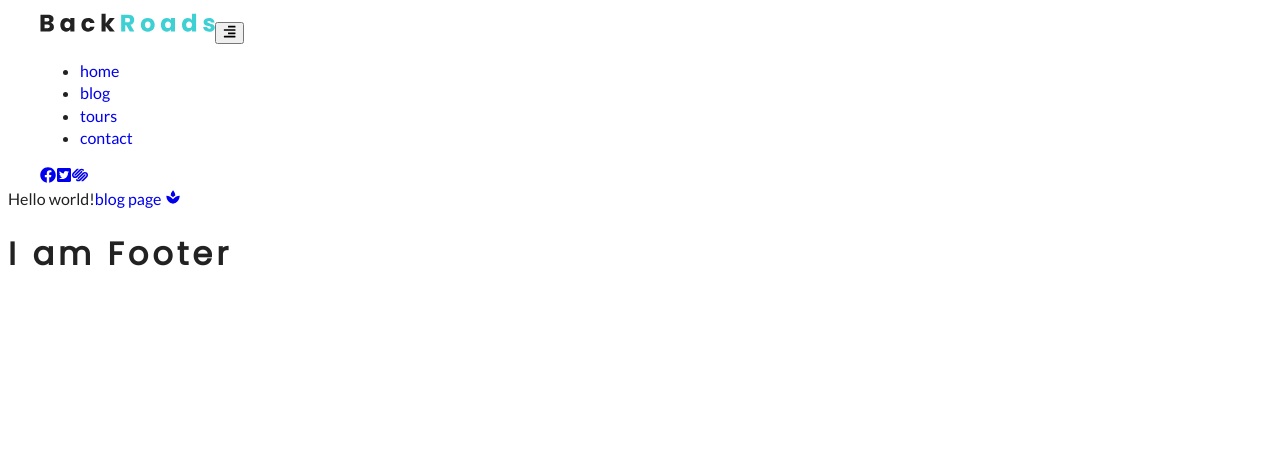
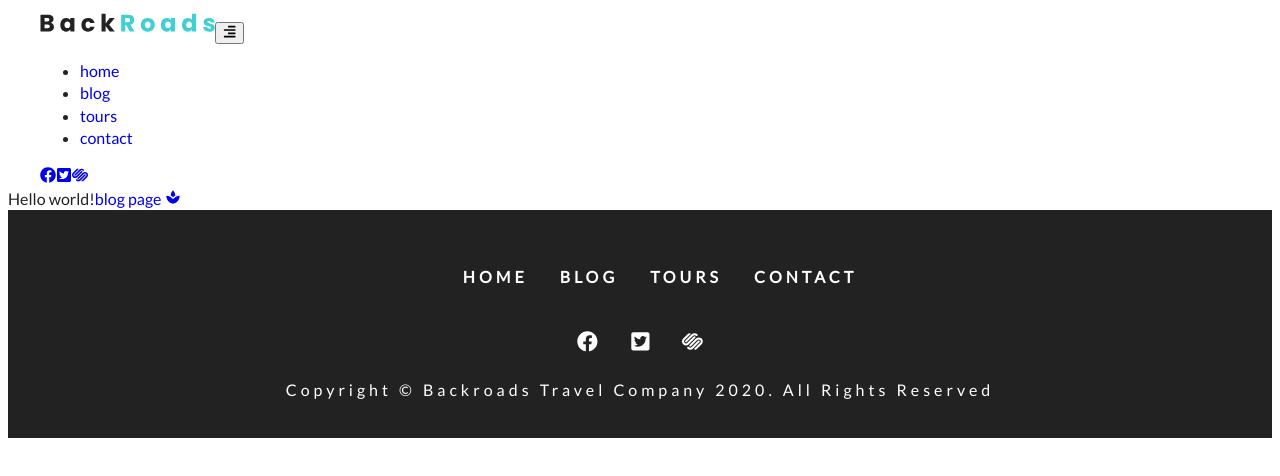
Before and after one commit to ym-edu/gatsby-backroads, a Gatsby site: page / in a window 1280 px wide. Built offline with nearby package versions, Linux system fonts and the light colour scheme; Gatsby itself is replaced by a stand-in of ours.

Commit message:
Set up jsx and linked appropriate css; mapped out page/social links from constants data; added copyright with dynamic year-date

```diff
--- a/src/components/Footer.js
+++ b/src/components/Footer.js
@@ -1,9 +1,26 @@
 import React from 'react'
+import styles from '../css/footer.module.css'
+import links from '../constants/links'
+import socialLinks from '../constants/social-links'
+import {Link} from 'gatsby'
+import {FaRProject} from 'react-icons/fa'
 
 export default function Footer() {
   return (
-    <>
-      <h1>I am Footer</h1>
-    </>
+    <footer className={styles.footer}>
+      <ul className={styles.links}>
+        {links.map((item, index) => {
+          return <Link to={item.path} key={index}>{item.text}</Link>
+        })}
+      </ul>
+      <div className={styles.icons}>
+        {socialLinks.map((item, index) => {
+          return <Link to={item.url} key={index}>{item.icon}</Link>
+        })}
+      </div>
+      <div className={styles.copyright}>
+        copyright &#169; backroads travel company {new Date().getFullYear()}. all rights reserved
+      </div>
+    </footer>
   )
 }
```
